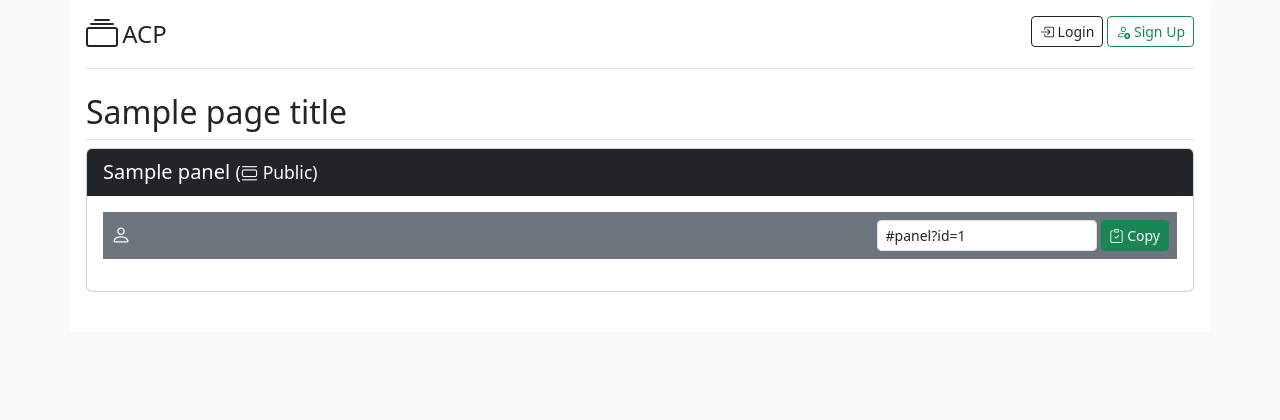
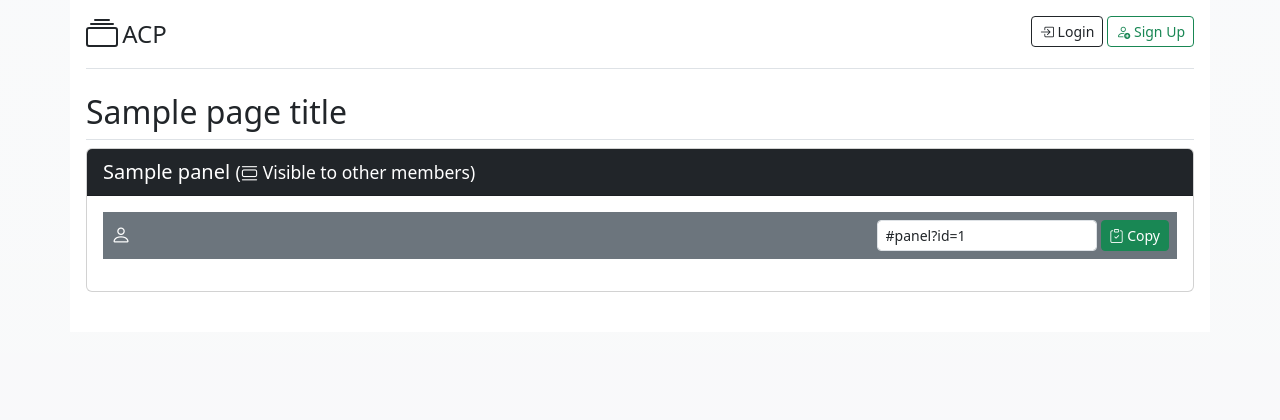
Before and after one commit to arsho/predictor, a Flask app: template project/templates/panel.html in a window 1280 px wide. Shown: the top 420 px of the page. Run offline with Flask 3, Linux system fonts and the light colour scheme; tables that the repository leaves empty hold one stand-in row (values such as "Sample post"); the template is opened without the code that fills it: values that come from a table or form of the project are taken from there, most other values are stand-ins (such as "Sample title", 1, 10 or a date in 2020); some libraries are stand-ins or nearby versions.

Commit message:
removed public panel access

```diff
--- a/project/main.py
+++ b/project/main.py
@@ -20,7 +20,7 @@ def index():
 @login_required
 def show_panels():
     data = get_full_data()
-    page_title = "All Public Panels"
+    page_title = "All Published Panels"
     if request.method == 'POST':
         title = request.form['search_title']
         panels = Panel.query.filter_by(is_publish=True).filter(
@@ -63,6 +63,7 @@ def show_my_panels():
 
 
 @main.route('/panel')
+@login_required
 def show_panel():
     data = get_full_data()
     panel_id = request.args.get("id")
--- a/project/templates/add.html
+++ b/project/templates/add.html
@@ -186,7 +186,7 @@
                                     name="is_publish"
                                     aria-label="Default select example" required>
                                 <option value="private" selected>Only me</option>
-                                <option value="public">Public</option>
+                                <option value="public">Visible to other members</option>
                             </select>
                         </div>
                     </div>
--- a/project/templates/panel.html
+++ b/project/templates/panel.html
@@ -9,17 +9,20 @@
     <div class="col-12">
         <div class="card mb-4">
             {% if panel.is_publish %}
-            {% set visibility_msg = "Make it private" %}
-            {% set current_visibility = "Public" %}
+            {% set visibility_msg = "Change visibility" %}
+            {% set current_visibility = "Visible to other members" %}
+            {% set future_visibility = "Visible to only me" %}
             {% else %}
-            {% set visibility_msg = "Make it public" %}
-            {% set current_visibility = "Only me" %}
+            {% set visibility_msg = "Change visibility" %}
+            {% set current_visibility = "Visible to only me" %}
+            {% set future_visibility = "Visible to other members" %}
             {% endif %}
             <div class="card-header text-bg-dark">
                 <h5 class="card-title mb-0 lh-base">
                     {{ panel.title }}
                     <small>
-                        (<i class="bi bi-view-list"></i> {{current_visibility}})
+                        (<i class="bi bi-view-list"></i>
+                        {{current_visibility}})
                     </small>
                     {% if modification_access %}
                     <span class="float-end">
@@ -52,8 +55,7 @@
                                             aria-label="Close"></button>
                                 </div>
                                 <div class="modal-body">
-                                    Are you sure you want to change the visibility of
-                                    panel <i>{{panel.title}}</i> ?
+                                    Are you sure you want to make it <b>{{future_visibility}}</b> ?
                                 </div>
                                 <div class="modal-footer">
                                     <form method="post"
@@ -66,7 +68,8 @@
                                         </button>
                                         <button type="submit"
                                                 class="btn btn-warning">
-                                            <i class="bi bi-exclamation-circle"></i> {{ visibility_msg }}
+                                            <i class="bi bi-exclamation-circle"></i>
+                                            Yes
                                         </button>
                                     </form>
                                 </div>
--- a/project/templates/partials/header.html
+++ b/project/templates/partials/header.html
@@ -39,7 +39,7 @@
                 <div class="input-group">
                     <input name="search_title" type="text"
                            class="form-control form-control-sm"
-                           placeholder="Search public panels with title">
+                           placeholder="Search panels with title">
                     <button class="btn btn-outline-dark btn-sm"
                             type="submit" data-bs-toggle="tooltip"
                             data-bs-placement="bottom" title="Search panels">
```
Also changed, not shown: project/templates/panels.html (+8 -7 lines).
